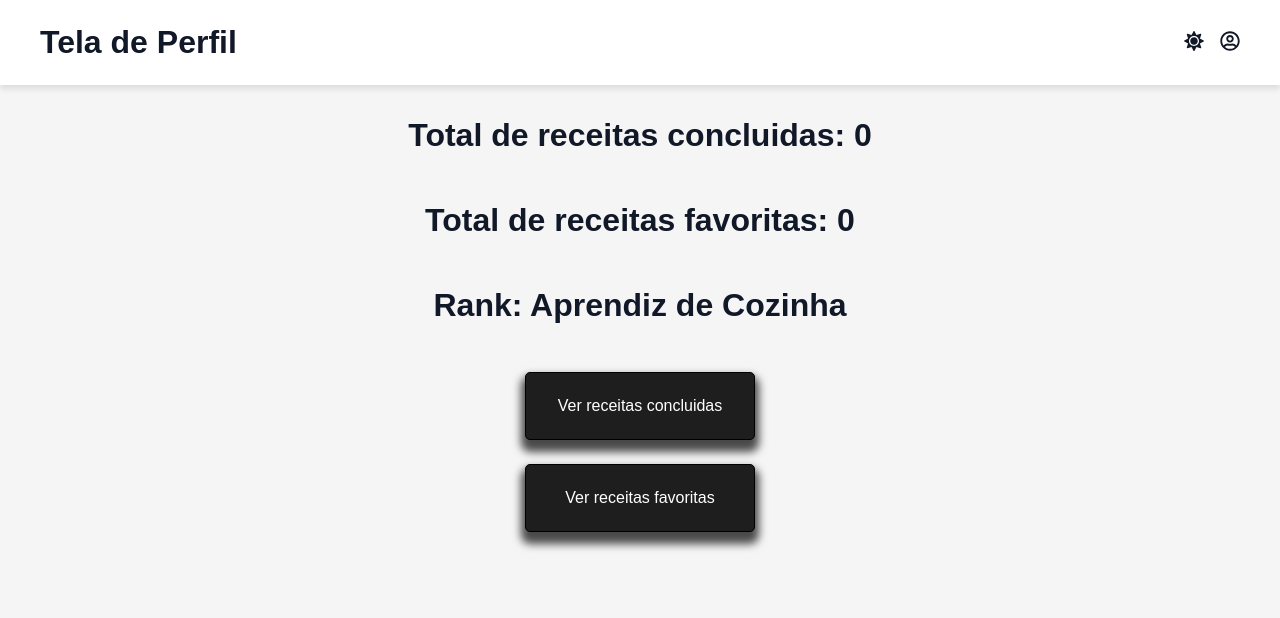
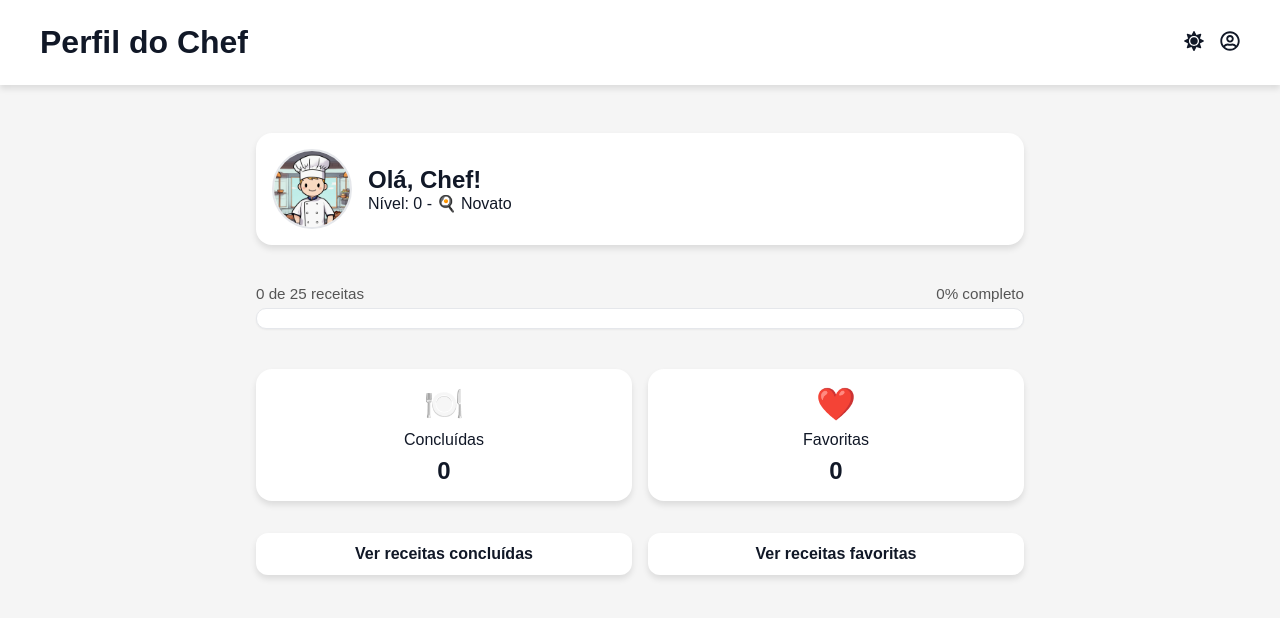
Before and after one commit to LuidiPiresHub/Recipes-App, a React (Vite) app: page /profile in a window 1280 px wide. Shown: the top 618 px of the page. Built offline with nearby package versions, Linux system fonts and the light colour scheme.

Commit message:
feat: tela de perfil

```diff
--- a/src/pages/Profile/Profile.module.css
+++ b/src/pages/Profile/Profile.module.css
@@ -1,27 +1,116 @@
 .main {
+  max-width: 800px;
+  margin: 2rem auto;
+  padding: 1rem;
+  display: flex;
+  flex-direction: column;
+  gap: 1rem;
+}
+
+.profileInfo {
+  display: flex;
+  align-items: center;
+  gap: 1rem;
+  background: var(--bg-secondary);
+  padding: 1rem;
+  border-radius: 1rem;
+  box-shadow: var(--shadow-md);
+}
+
+.avatar {
+  width: 80px;
+  height: 80px;
+  border-radius: 50%;
+  object-fit: cover;
+  border: 2px solid var(--border-color);
+}
+
+.profileTitle {
+  margin: 0;
+  font-size: 1.5rem;
+}
+
+.profileText {
+  font-size: 1rem;
+  color: var(--text-secondary);
+}
+
+.progressInfo {
+  width: 100%;
+  margin: 1.5rem 0;
+}
+
+.progressText {
+  display: flex;
+  justify-content: space-between;
+  font-size: 0.95rem;
+  margin-bottom: 0.4rem;
+  color: #555;
+}
+
+.progressBarContainer {
+  width: 100%;
+  height: 1.3rem;
+  background-color: var(--bg-secondary);
+  border: 1px solid var(--border-color);
+  box-shadow: var(--shadow-sm);
+  border-radius: 10px;
+  overflow: hidden;
+}
+
+.progressBar {
+  height: 100%;
+  background-color: limegreen;
+  transition: width 0.4s ease;
+}
+
+.stats {
+  display: grid;
+  grid-template-columns: repeat(auto-fit, minmax(140px, 1fr));
+  gap: 1rem;
+}
+
+.statCard {
+  background: var(--bg-secondary);
+  padding: 1rem;
+  border-radius: 1rem;
+  text-align: center;
+  box-shadow: var(--shadow-md);
   display: flex;
   flex-direction: column;
   align-items: center;
-  gap: 3rem;
-  padding: 2rem;
+  gap: 0.5rem;
+}
+
+.statCardIcon {
+  font-size: 2rem;
+}
+
+.statCardCounter {
+  font-size: 1.5rem;
+  color: var(--text-primary);
 }
 
 .linksContainer {
-  display: flex;
-  flex-direction: column;
-  align-items: center;
-  gap: 1.5rem;
+  display: grid;
+  grid-template-columns: 1fr 1fr;
+  gap: 1rem;
+  margin-top: 1rem;
 }
 
 .link {
+  text-align: center;
+  padding: 0.75rem;
+  background: var(--bg-secondary);
+  color: var(--text-primary);
+  border-radius: 0.75rem;
+  text-decoration: none;
+  font-weight: bold;
+  transition: 0.2s;
+  box-shadow: var(--shadow-md);
+}
+
+.link:hover {
+  background: var(--accent-color-hover);
   color: white;
-  text-decoration: none;
-  background-color: rgb(30, 30, 30);
-  padding: 1.5rem 2rem;
-  max-width: 235px;
-  width: 100%;
-  text-align: center;
-  border-radius: 5px;
-  border: 1px solid black;
-  box-shadow: 0px 8px 8px 4px rgba(0, 0, 0, 0.7);
 }
--- a/src/pages/Profile/Profile.tsx
+++ b/src/pages/Profile/Profile.tsx
@@ -3,20 +3,55 @@ import Header from '../../components/Header/Header';
 import styles from './Profile.module.css';
 import { getDoneRecipes, getFavoritesRecipes } from '../../utils/getLocalStorage';
 import { getChefLevel } from '../../utils/getChefLevel';
+import chef from '../../images/chef.jpg'
 
 export default function Profile() {
   const doneRecipes = getDoneRecipes();
   const favoriteRecipes = getFavoritesRecipes();
+  const { level, label, progress } = getChefLevel(doneRecipes?.length || 0);
+
   return (
     <>
-      <Header title='Tela de Perfil' />
+      <Header title="Perfil do Chef" />
       <main className={styles.main}>
-        <h1>Total de receitas concluidas: {doneRecipes?.length || 0}</h1>
-        <h1>Total de receitas favoritas: {favoriteRecipes?.length || 0}</h1>
-        <h1>Rank: {getChefLevel(doneRecipes?.length || 0)}</h1>
+        <section className={styles.profileInfo}>
+          <img
+            src={chef}
+            alt="Avatar do usuário"
+            className={styles.avatar}
+          />
+          <div>
+            <h2 className={styles.profileTitle}>Olá, Chef!</h2>
+            <p className={styles.profileText}>Nível: {level} - {label} </p>
+          </div>
+        </section>
+
+        <section className={styles.progressInfo}>
+          <div className={styles.progressText}>
+            <p>{doneRecipes?.length || 0} de 25 receitas</p>
+            <p>{progress}% completo</p>
+          </div>
+          <section className={styles.progressBarContainer}>
+            <div className={styles.progressBar} style={{ width: `${progress}%` }} />
+          </section>
+        </section>
+
+        <section className={styles.stats}>
+          <div className={styles.statCard}>
+            <span className={styles.statCardIcon}>🍽️</span>
+            <p>Concluídas</p>
+            <strong className={styles.statCardCounter}>{doneRecipes?.length || 0}</strong>
+          </div>
+          <div className={styles.statCard}>
+            <span className={styles.statCardIcon}>❤️</span>
+            <p>Favoritas</p>
+            <strong className={styles.statCardCounter}>{favoriteRecipes?.length || 0}</strong>
+          </div>
+        </section>
+
         <nav className={styles.linksContainer}>
-          <Link to='/done-recipes' className={styles.link} >Ver receitas concluidas</Link>
-          <Link to='/favorites' className={styles.link} >Ver receitas favoritas</Link>
+          <Link to="/done-recipes" className={styles.link}>Ver receitas concluídas</Link>
+          <Link to="/favorites" className={styles.link}>Ver receitas favoritas</Link>
         </nav>
       </main>
     </>
--- a/src/utils/getChefLevel.ts
+++ b/src/utils/getChefLevel.ts
@@ -1,16 +1,41 @@
-export const getChefLevel = (completedRecipes: number): string => {
+export const getChefLevel = (completedRecipes: number) => {
+  const maxLevel = 25;
+  const totalRecipes = 25;
+
+  const level = Math.min(Math.floor((completedRecipes / totalRecipes) * maxLevel), maxLevel);
+
   const levels = [
-    { min: 0, max: 4, name: "Aprendiz de Cozinha" },
-    { min: 5, max: 9, name: "Cozinheiro Iniciante" },
-    { min: 10, max: 19, name: "Aspirante a Chef" },
-    { min: 20, max: 34, name: "Cozinheiro Habilidoso" },
-    { min: 35, max: 49, name: "Chef Caseiro" },
-    { min: 50, max: 74, name: "Chef de Restaurante" },
-    { min: 75, max: 99, name: "Chef Gourmet" },
-    { min: 100, max: 149, name: "Mestre Culinário" },
-    { min: 150, max: 199, name: "Chef Estrela Michelin" },
-    { min: 200, max: Infinity, name: "Lendário Chef Supremo" },
+    "🍳 Novato",
+    "🥣 Aprendiz",
+    "🔪 Iniciante",
+    "🍲 Entusiasta",
+    "🥘 Estudante de Chef",
+    "🍝 Cozinheiro Júnior",
+    "🥗 Praticante",
+    "🧂 Cozinheiro Intermediário",
+    "🍛 Culinário Curioso",
+    "🍤 Explorador de Sabores",
+    "🥩 Habilidoso",
+    "🍜 Chef Amador",
+    "🍱 Cozinheiro Expert",
+    "🍖 Mestre da Grelha",
+    "🧁 Docente de Delícias",
+    "🍰 Chef Confeiteiro",
+    "🍣 Mestre Sushi",
+    "🍕 Pizza Pro",
+    "🌮 Chef Internacional",
+    "🍷 Chef Refinado",
+    "🥇 Mestre Culinário",
+    "🎖️ Chef Estrela",
+    "🏆 Chef Supremo",
+    "👑 Rei da Cozinha",
+    "🔥 Lenda da Culinária",
+    "💫 Chef Imortal"
   ];
 
-  return levels.find(level => completedRecipes >= level.min && completedRecipes <= level.max)?.name || "Desconhecido";
+  return {
+    level,
+    label: levels[level],
+    progress: Math.min((completedRecipes / totalRecipes) * 100, 100),
+  };
 };
```
Also changed, not shown: src/images/chef.jpg (added).
